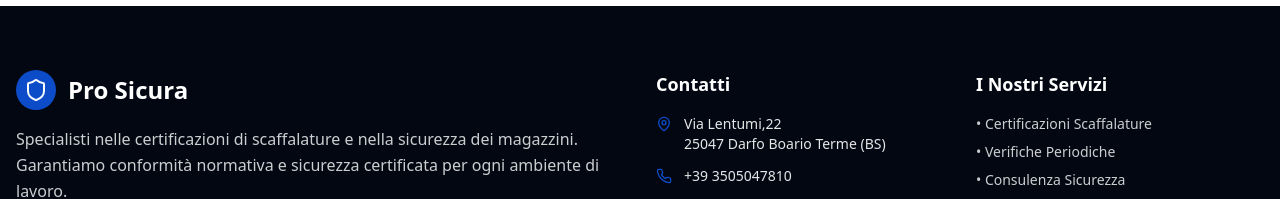
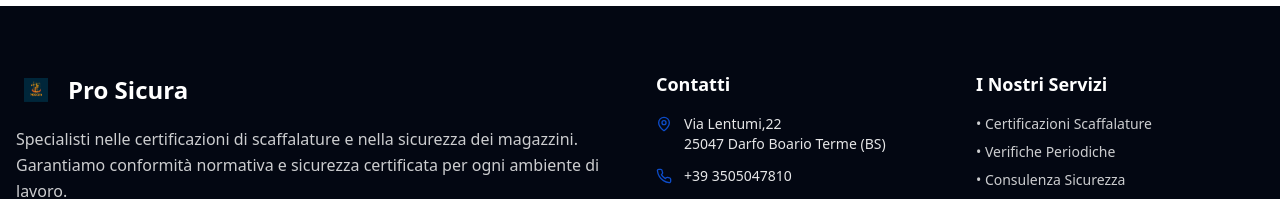
Before and after one commit to FAV-art/pro-sicura-web, a React (Vite) app: page / in a window 1280 px wide. Shown: the part 4327-4526 px from the top of the page. Built offline with nearby package versions, Linux system fonts and the light colour scheme.

Commit message:
Update logo
Replace the existing small logo with the attached image.

```diff
--- a/src/components/Footer.tsx
+++ b/src/components/Footer.tsx
@@ -6,8 +6,8 @@ export const Footer = () => {
           {/* Logo e descrizione */}
           <div className="lg:col-span-2">
             <div className="flex items-center gap-3 mb-4">
-              <div className="w-10 h-10 bg-primary rounded-full flex items-center justify-center">
-                <Shield className="w-6 h-6 text-primary-foreground" />
+              <div className="w-10 h-10 rounded-full flex items-center justify-center">
+                <img src="/lovable-uploads/4965f630-668d-441e-8bb4-cc8963dd5301.png" alt="Pro Sicura Logo" className="w-6 h-6" />
               </div>
               <span className="text-2xl font-bold">Pro Sicura</span>
             </div>
```
Also changed, not shown: public/lovable-uploads/4965f630-668d-441e-8bb4-cc8963dd5301.png (added).
